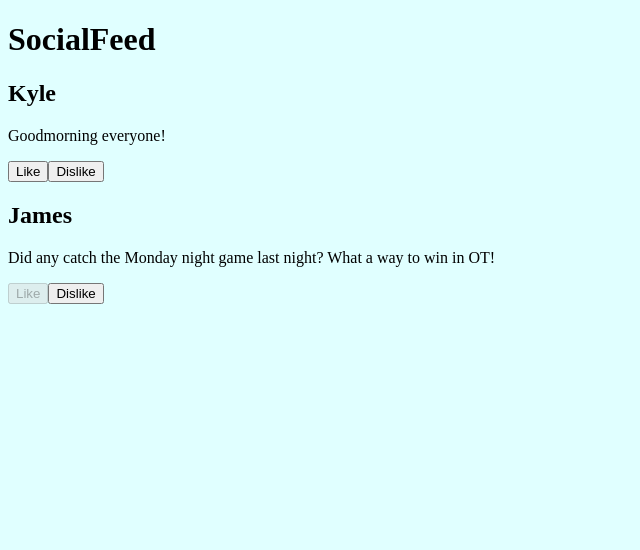
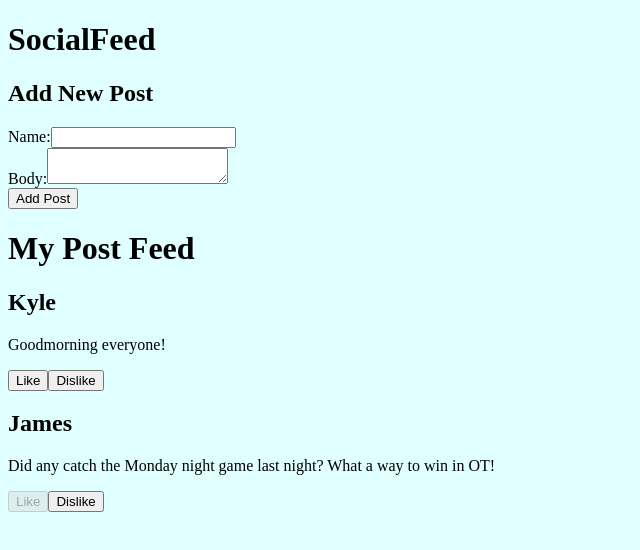
Before and after one commit to Kpun763/SocialFeed, a React (Create React App) app: page / in a window 1280 px wide. Shown: the top 550 px of the page, without its empty margins (0-640 px from the left). Built offline with nearby package versions, Linux system fonts and the light colour scheme.

Commit message:
Adding the newpostform to my apps.jsx so it renders on my webpage

```diff
--- a/src/App.jsx
+++ b/src/App.jsx
@@ -1,6 +1,7 @@
 import "./App.css";
 import Header from "./Components/Header/Header";
 import PostList from './Components/PostList/PostList'
+import NewPostForm from "./Components/NewPostForm/NewPostForm";
 
 function App() {
   const posts = [
@@ -18,10 +19,17 @@ function App() {
     }
   ];
 
+  const addPost = (newPost) => {
+    newPost.id = posts.length + 1;
+    posts.push(newPost);
+  };
+
 
   return (
     <div className="App">
       <Header />
+      <NewPostForm onAddPost={addPost}/>
+      <h1>My Post Feed</h1>
       <PostList posts={posts} />
     </div>
   );
--- a/src/Components/NewPostForm/NewPostForm.jsx
+++ b/src/Components/NewPostForm/NewPostForm.jsx
@@ -1,3 +1,6 @@
+import React, {useState} from "react";
+
+
 const NewPostForm = ({onAddPost}) => {
     const [newPost, setNewPost] = useState({name: '', body: ''});
     const handleChange = (e) => {
```
